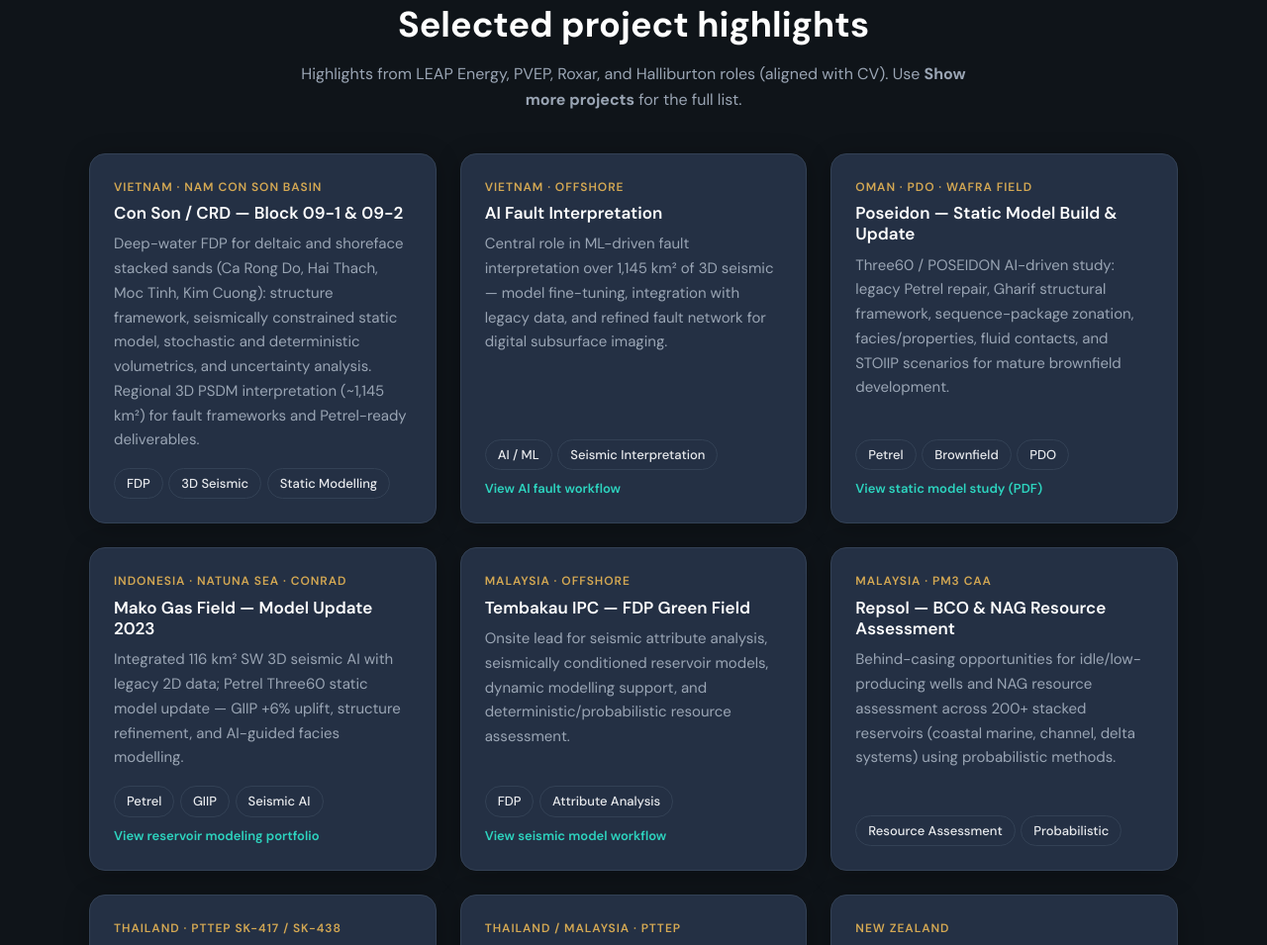
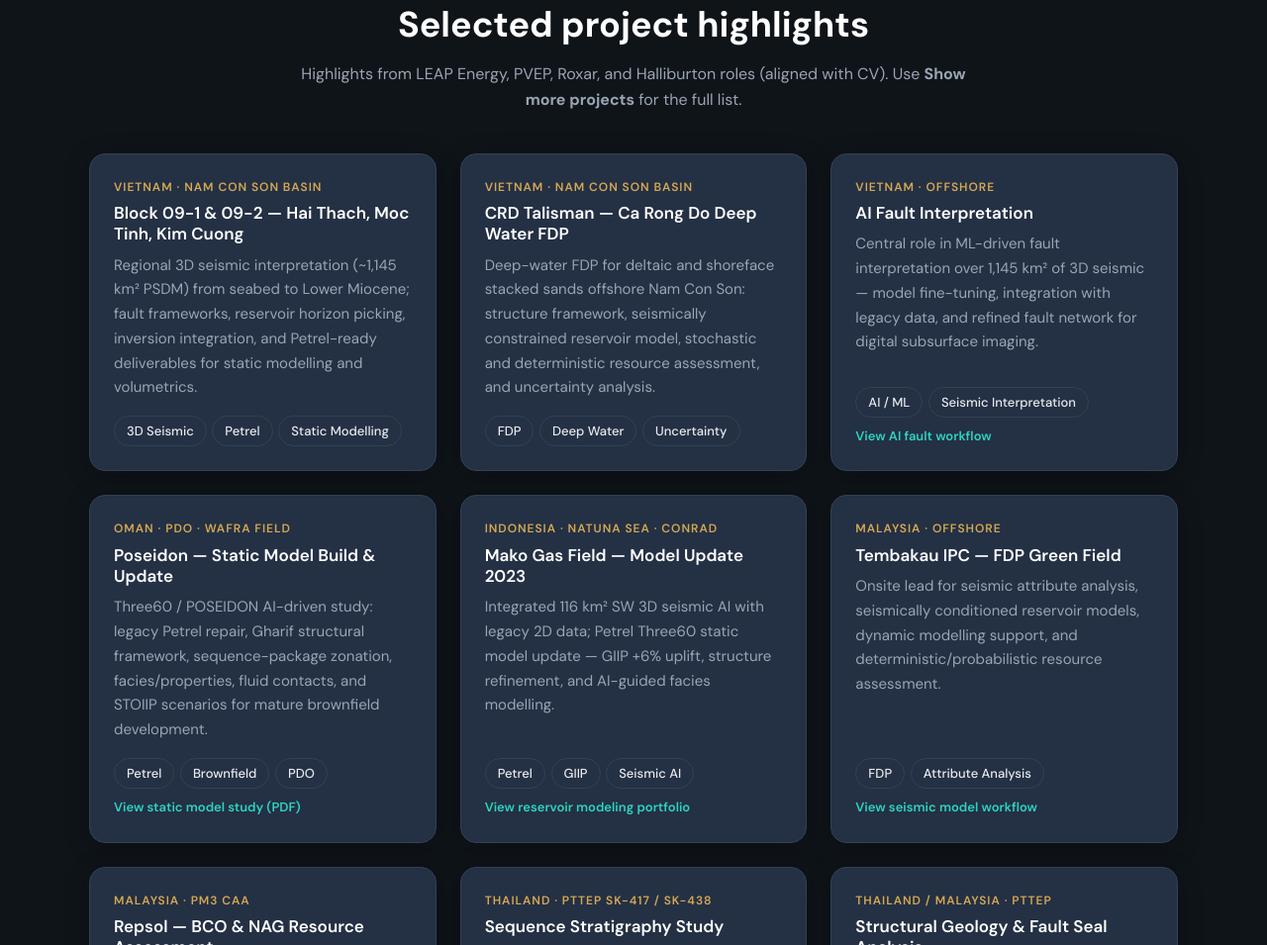
Before and after one commit to thangdh73/thang-doan-portfolio, a website: page index.html in a window 1280 px wide. Shown: the part 5815-6770 px from the top of the page at 99% size. Drawn offline with Linux system fonts and the light colour scheme.

Commit message:
Split Block 09 fields from CRD Ca Rong Do FDP project cards

```diff
--- a/index.html
+++ b/index.html
@@ -378,12 +378,22 @@
         <div class="projects-grid">
           <article class="project-card fade-in">
             <p class="project-card__region">Vietnam · Nam Con Son Basin</p>
-            <h3 class="project-card__title">Con Son / CRD — Block 09-1 &amp; 09-2</h3>
-            <p class="project-card__desc">Deep-water FDP for deltaic and shoreface stacked sands (Ca Rong Do, Hai Thach, Moc Tinh, Kim Cuong): structure framework, seismically constrained static model, stochastic and deterministic volumetrics, and uncertainty analysis. Regional 3D PSDM interpretation (~1,145 km²) for fault frameworks and Petrel-ready deliverables.</p>
+            <h3 class="project-card__title">Block 09-1 &amp; 09-2 — Hai Thach, Moc Tinh, Kim Cuong</h3>
+            <p class="project-card__desc">Regional 3D seismic interpretation (~1,145 km² PSDM) from seabed to Lower Miocene; fault frameworks, reservoir horizon picking, inversion integration, and Petrel-ready deliverables for static modelling and volumetrics.</p>
+            <div class="project-card__tags">
+              <span class="tag">3D Seismic</span>
+              <span class="tag">Petrel</span>
+              <span class="tag">Static Modelling</span>
+            </div>
+          </article>
+          <article class="project-card fade-in">
+            <p class="project-card__region">Vietnam · Nam Con Son Basin</p>
+            <h3 class="project-card__title">CRD Talisman — Ca Rong Do Deep Water FDP</h3>
+            <p class="project-card__desc">Deep-water FDP for deltaic and shoreface stacked sands offshore Nam Con Son: structure framework, seismically constrained reservoir model, stochastic and deterministic resource assessment, and uncertainty analysis.</p>
             <div class="project-card__tags">
               <span class="tag">FDP</span>
-              <span class="tag">3D Seismic</span>
-              <span class="tag">Static Modelling</span>
+              <span class="tag">Deep Water</span>
+              <span class="tag">Uncertainty</span>
             </div>
           </article>
           <article
```
